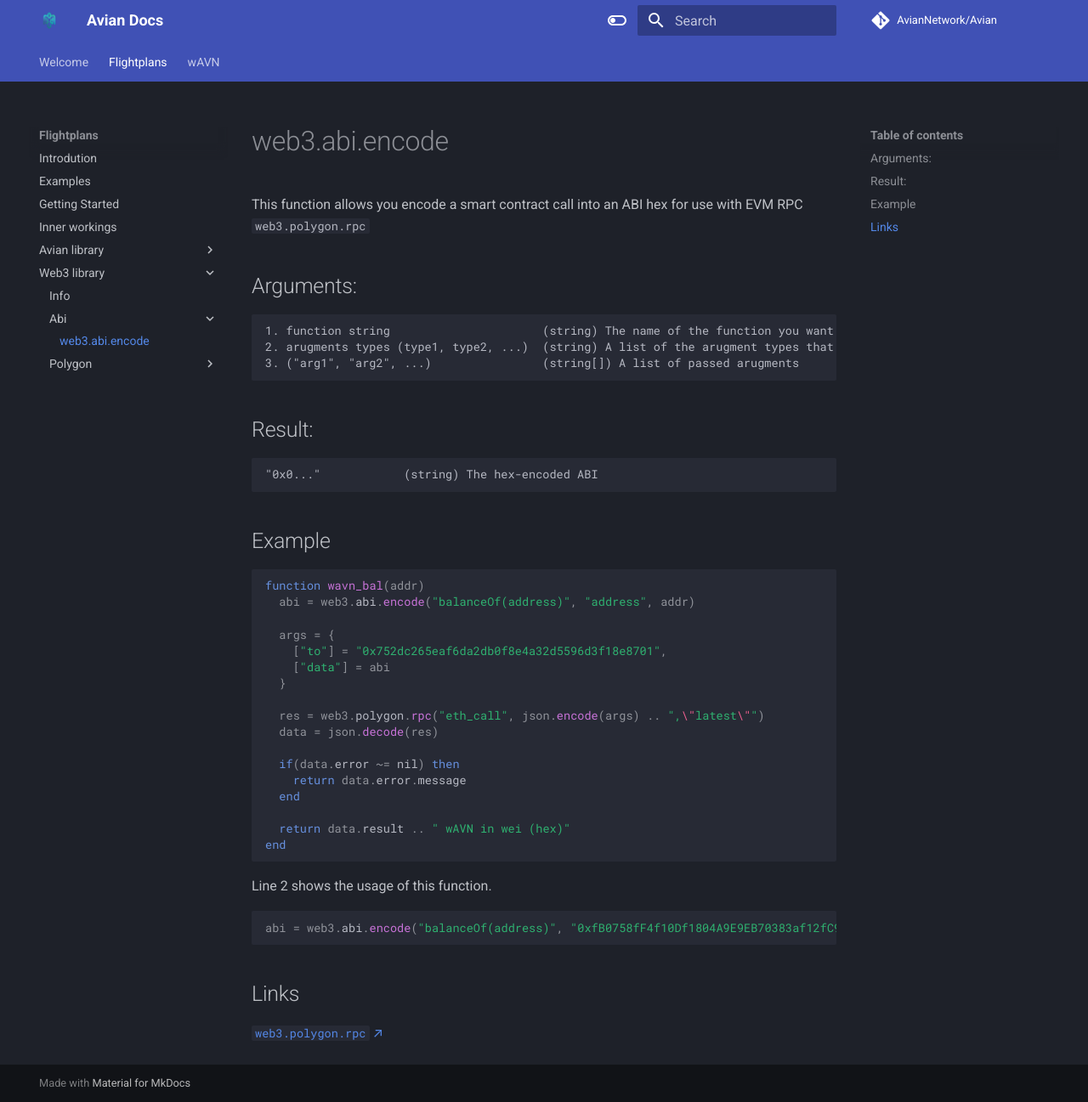
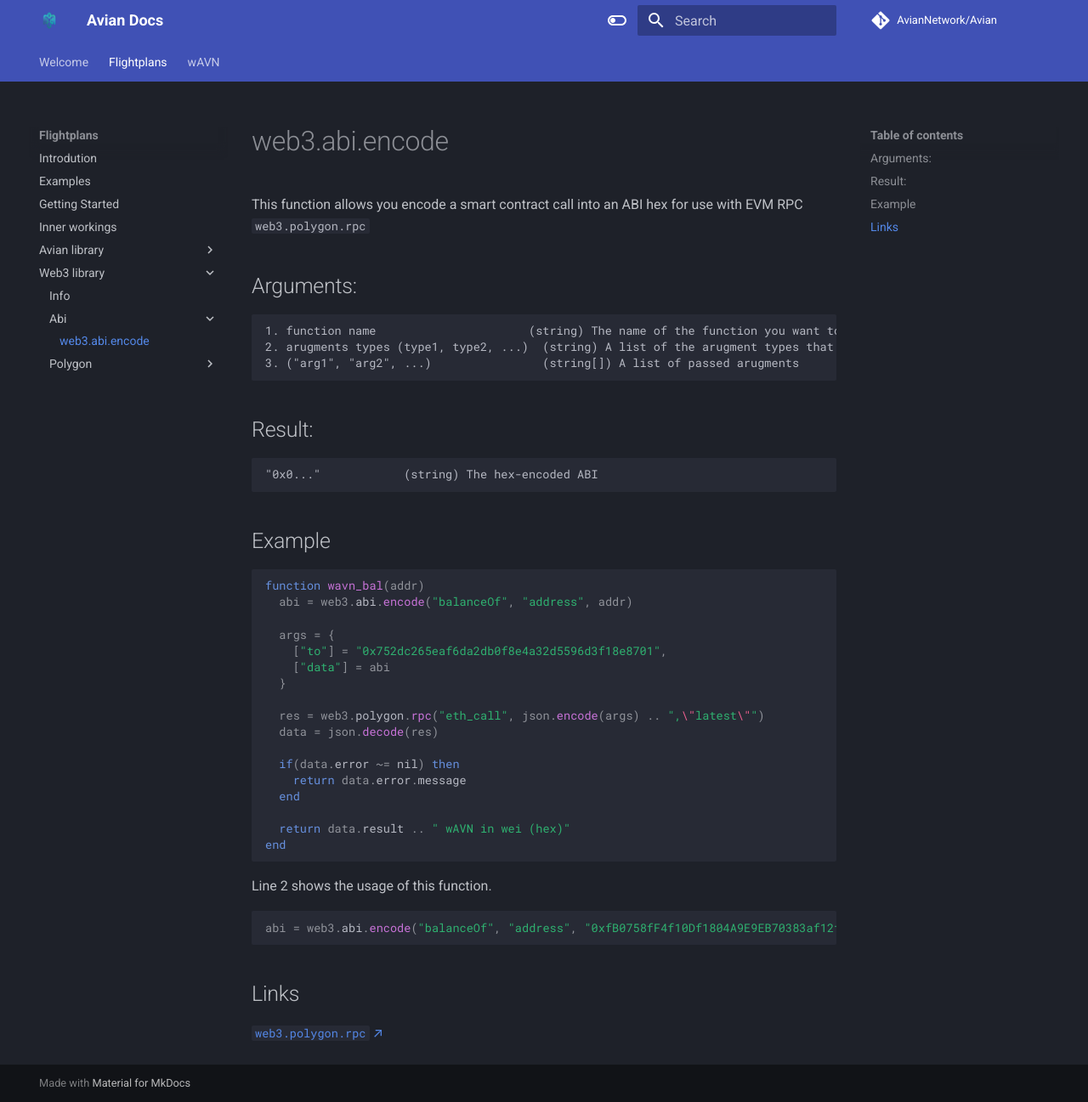
Before and after one commit to AvianNetwork/avian-docs, an MkDocs documentation site: the page built from docs/flightplans/web3-library/abi/encode.md, in a window 1280 px wide and 1297 px high. Shown: the whole window at 85% size. Built offline with MkDocs 1.6.1 and Material for MkDocs 9.7.7, drawn with Linux system fonts in a browser that asks for light colours; comment, search, counter and statistics services are not loaded.

Commit message:
Update docs to show correct code for ABI

````diff
--- a/docs/flightplans/web3-library/abi/encode.md
+++ b/docs/flightplans/web3-library/abi/encode.md
@@ -4,7 +4,7 @@ This function allows you encode a smart contract call into an ABI hex for use wi
 
 ## Arguments:
 ```
-1. function string                      (string) The name of the function you want to call with the arugments
+1. function name                      (string) The name of the function you want to call with the arugments
 2. arugments types (type1, type2, ...)  (string) A list of the arugment types that will be passed
 3. ("arg1", "arg2", ...)                (string[]) A list of passed arugments
 ```
@@ -17,7 +17,7 @@ This function allows you encode a smart contract call into an ABI hex for use wi
 ## Example
 ```lua
 function wavn_bal(addr)
-  abi = web3.abi.encode("balanceOf(address)", "address", addr)
+  abi = web3.abi.encode("balanceOf", "address", addr)
 
   args = {
     ["to"] = "0x752dc265eaf6da2db0f8e4a32d5596d3f18e8701",
@@ -37,7 +37,7 @@ end
 
 Line 2 shows the usage of this function.
 ```lua
-abi = web3.abi.encode("balanceOf(address)", "0xfB0758fF4f10Df1804A9E9EB70383af12fC9a358")
+abi = web3.abi.encode("balanceOf", "address", "0xfB0758fF4f10Df1804A9E9EB70383af12fC9a358")
 ```
 
 ## Links
````
